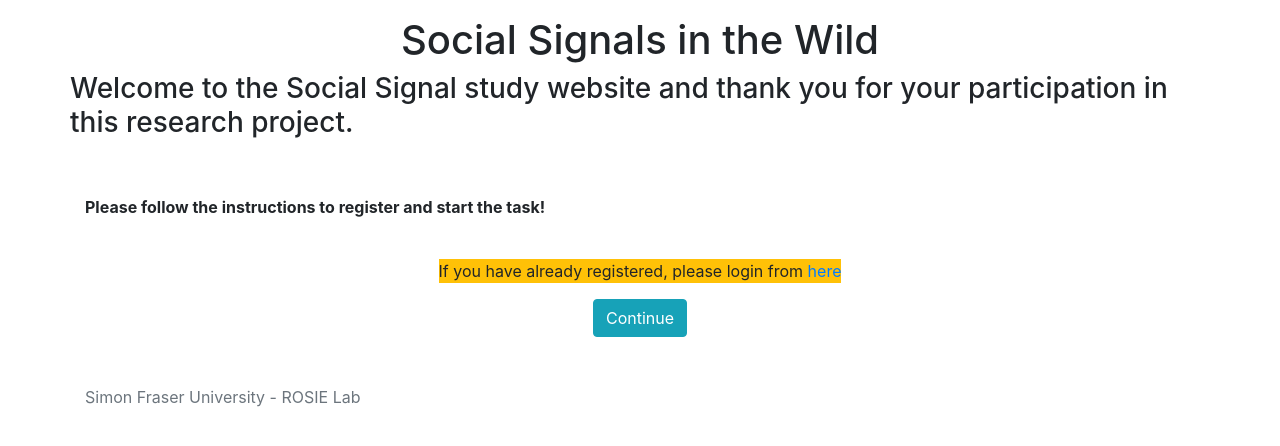
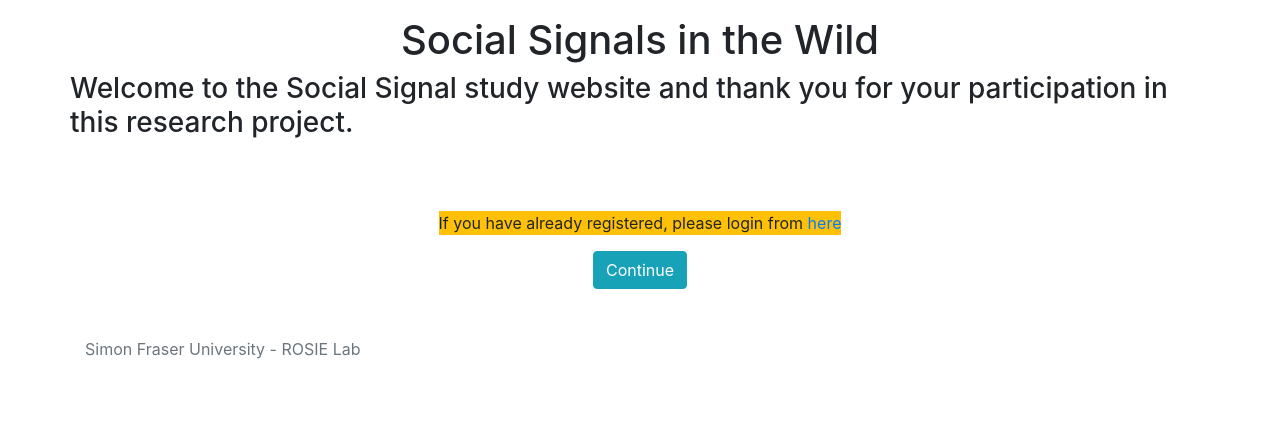
Before and after one commit to rjavadi/interface, a Flask app: page / in a window 1280 px wide. Shown: the part 217-663 px from the top of the page. Run offline with Flask 2, Linux system fonts and the light colour scheme; some libraries are stand-ins or nearby versions.

Commit message:
Update main.html

```diff
--- a/templates/main.html
+++ b/templates/main.html
@@ -26,8 +26,6 @@
     <br>
     <br>
     <p>
-        <b>Please follow the instructions to register and start the task! </b> <br><br>
-
 
 <div class="row justify-content-center">
     <p class="bg-warning">   If you have already registered, please login from <a
```
